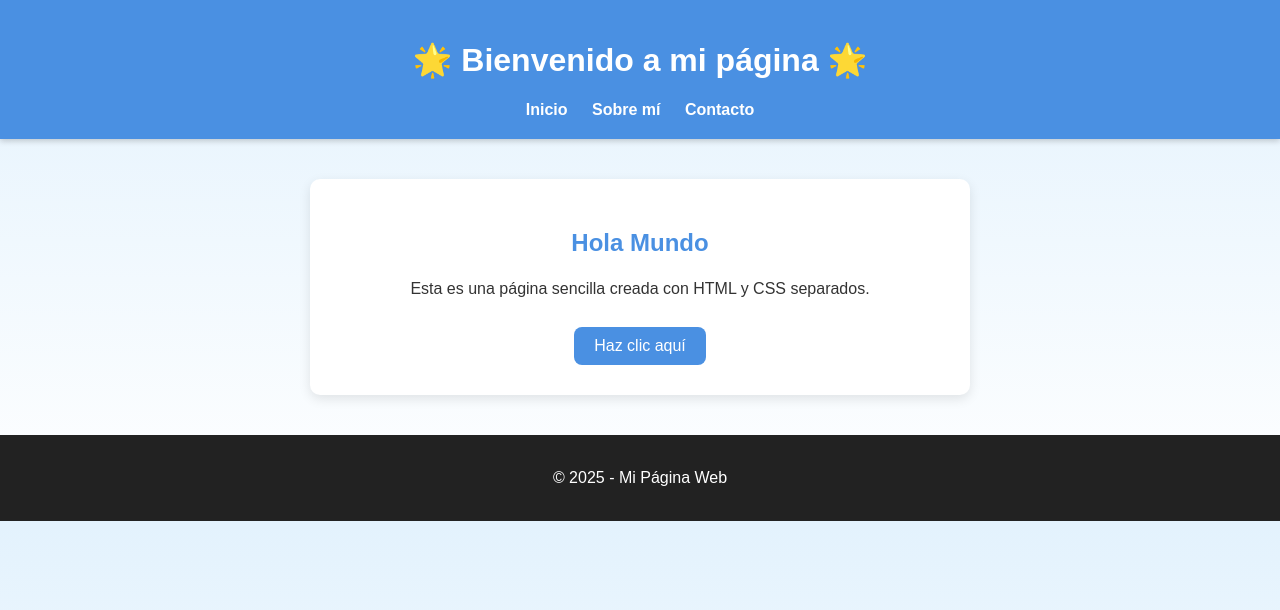
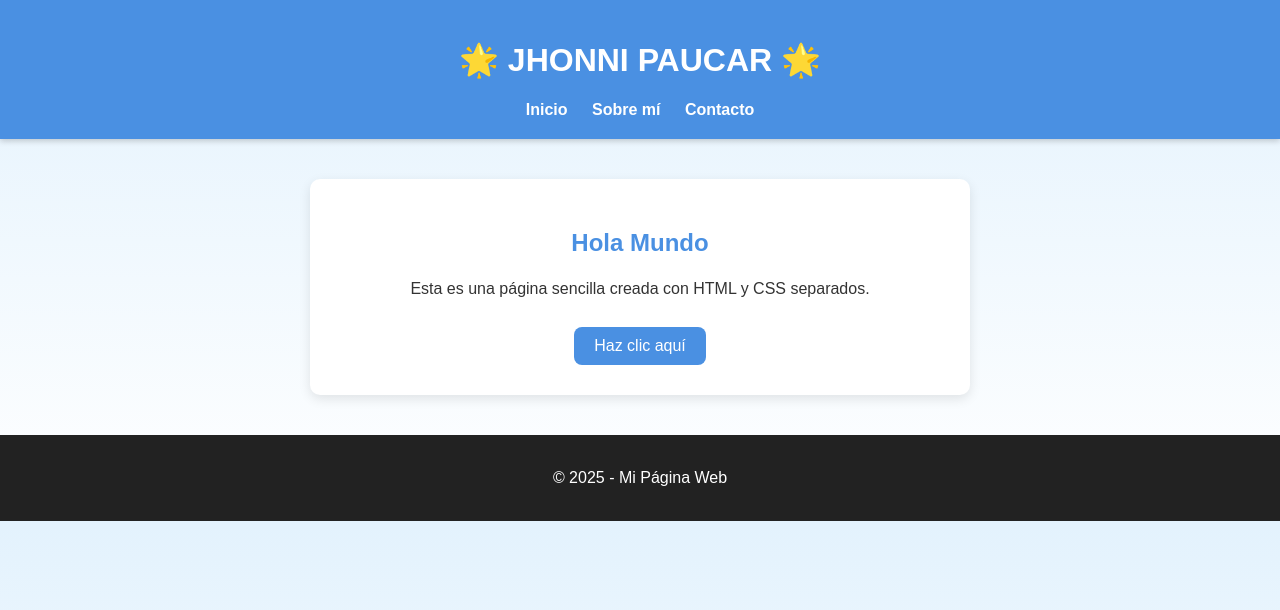
Before and after one commit to jhonnipaucar/Colaborador, a plain HTML site: page index.html in a window 1280 px wide. Drawn offline with Linux system fonts and the light colour scheme.

Commit message:
Cambios en el header

```diff
--- a/index.html
+++ b/index.html
@@ -8,7 +8,7 @@
 </head>
 <body>
   <header>
-    <h1>🌟 Bienvenido a mi página 🌟</h1>
+    <h1>🌟 JHONNI PAUCAR 🌟</h1>
     <nav>
       <a href="#">Inicio</a>
       <a href="#">Sobre mí</a>
```
